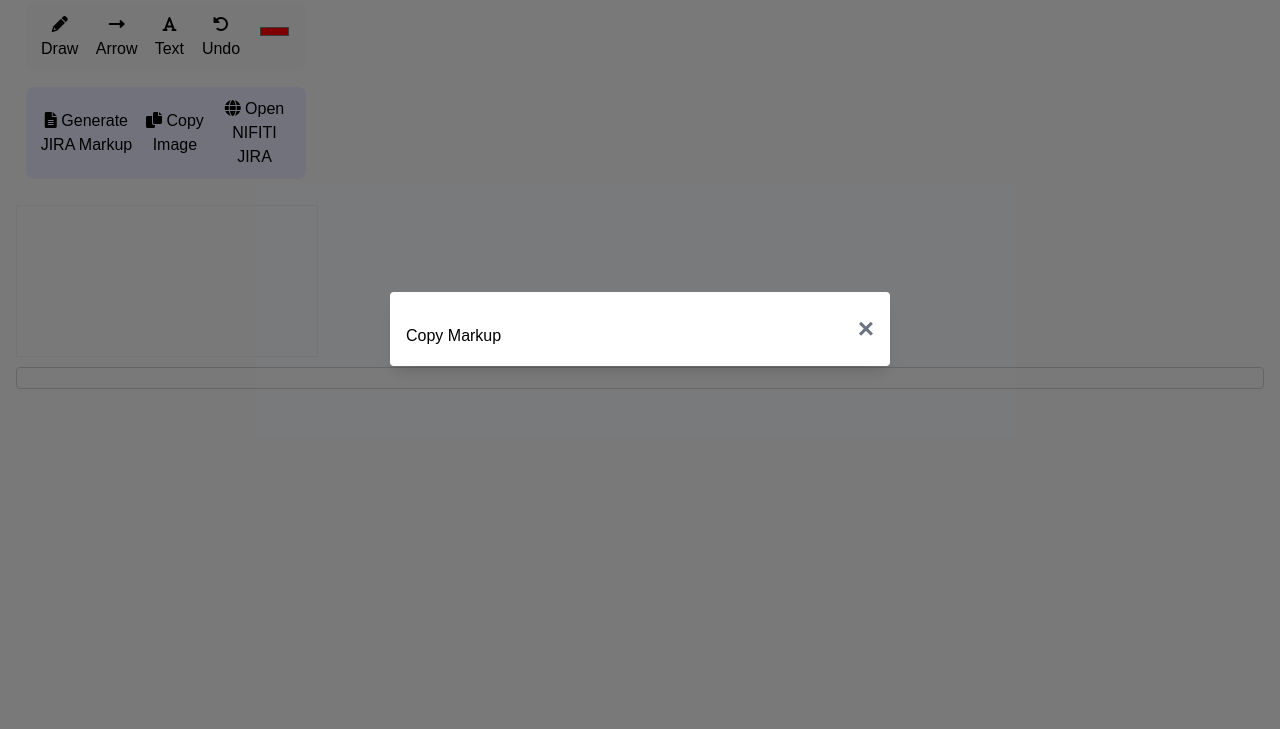
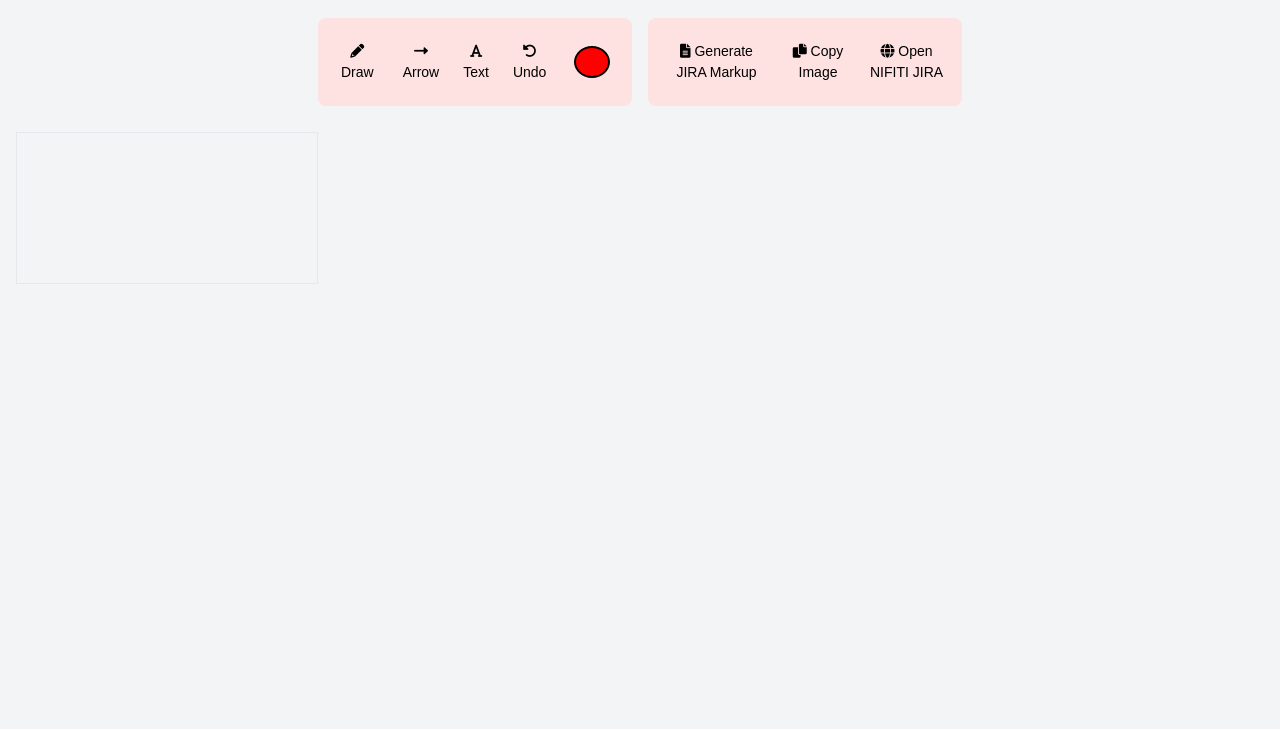
Before and after one commit to danilocecilia/bugify, a browser extension: page index.html in a window 1280 px wide. Shown: the part 71-800 px from the top of the page. Drawn offline with nearby package versions, Linux system fonts and the light colour scheme.

Commit message:
- css changes

```diff
--- a/index.html
+++ b/index.html
@@ -2,20 +2,23 @@
 <html>
   <head>
     <title>Captured Screenshot</title>
-    <script src="./tailwind.js"></script>
     <link
       rel="stylesheet"
       href="https://cdnjs.cloudflare.com/ajax/libs/font-awesome/6.0.0-beta3/css/all.min.css"
     />
+    <link
+      href="https://cdn.jsdelivr.net/npm/tailwindcss@2.2.19/dist/tailwind.min.css"
+      rel="stylesheet"
+    />
     <link rel="stylesheet" href="styles.css" />
   </head>
   <body class="bg-gray-100 p-4">
-    <div id="controls" class="mb-4">
-      <h1 class="text-2xl font-bold mb-4">Captured Screenshot</h1>
+    <div id="controls" class="flex flex-col gap-4 justify-center text-center">
+      <h1 class="text-2xl font-bold">Captured Screenshot</h1>
 
-      <div>
+      <div class="flex items-center justify-center gap-4">
         <!-- Editing Tools Section -->
-        <div id="editing-tools" class="flex space-x-2 mb-4">
+        <div id="editing-tools" class="flex space-x-2 mb-4 bg-red-100">
           <button id="activate-drawing" class="btn">
             <i class="fas fa-pencil-alt"></i> Draw
           </button>
@@ -28,17 +31,13 @@
           <button id="undo" class="btn">
             <i class="fas fa-undo-alt"></i> Undo
           </button>
-          <input
-            type="color"
-            id="color-picker"
-            value="#ff0000"
-            title="Choose Color"
-            class="border rounded p-1"
-          />
+          <div class="container justify-center">
+            <input type="color" id="color-picker" value="#ff0000" />
+          </div>
         </div>
 
         <!-- Export/Sharing Section -->
-        <div id="export-tools" class="flex space-x-2">
+        <div id="export-tools" class="flex space-x-2 mb-4 bg-red-100">
           <button id="generate-jira" class="btn">
             <i class="fas fa-file-alt"></i> Generate JIRA Markup
           </button>
@@ -60,7 +59,7 @@
       />
       <canvas id="drawing-canvas" class="border"></canvas>
     </div>
-    <div id="jira-markup" class="mt-4 p-4 bg-white border rounded"></div>
+    <!-- <div id="jira-markup" class="mt-4 p-4 bg-white border rounded"></div> -->
 
     <!-- The Modal -->
     <div
@@ -74,43 +73,6 @@
       </div>
     </div>
 
-    <!-- Jira Issue Modal -->
-    <!-- <div
-      id="openJiraModal"
-      class="modal fixed inset-0 bg-black bg-opacity-50 flex items-center justify-center"
-    >
-      <div class="modal-content bg-white p-4 rounded shadow-lg">
-        <span class="close text-gray-500 cursor-pointer">&times;</span>
-        <h2 class="text-xl font-bold mb-4">Open Jira Issue</h2>
-        <form id="jiraForm" class="space-y-4">
-          <div>
-            <label for="issueTitle" class="block font-medium"
-              >Issue Title:</label
-            >
-            <input
-              type="text"
-              id="issueTitle"
-              name="issueTitle"
-              required
-              class="border rounded p-2 w-full"
-            />
-          </div>
-          <div>
-            <label for="issueDescription" class="block font-medium"
-              >Issue Description:</label
-            >
-            <textarea
-              id="issueDescription"
-              name="issueDescription"
-              required
-              class="border rounded p-2 w-full"
-            ></textarea>
-          </div>
-          <button type="submit" class="btn">Submit</button>
-        </form>
-      </div>
-    </div> -->
-
     <script src="canvas.js"></script>
     <script src="modal.js"></script>
     <script src="jira.js"></script>
--- a/styles.css
+++ b/styles.css
@@ -1,7 +1,38 @@
+* {
+  padding: 0;
+  margin: 0;
+  box-sizing: border-box;
+}
+
+.container {
+  display: flex;
+  flex-direction: column;
+  align-items: center;
+}
+
 body {
   font-family: Arial, sans-serif;
   margin: 0;
   background-color: #f4f4f4;
+}
+
+#color-picker {
+  -webkit-appearance: none;
+  -moz-appearance: none;
+  appearance: none;
+  background-color: transparent;
+  width: 50px;
+  height: 50px;
+  border: none;
+  cursor: pointer;
+}
+#color-picker::-webkit-color-swatch {
+  border-radius: 50%;
+  border: 2px solid #000000;
+}
+#color-picker::-moz-color-swatch {
+  border-radius: 50%;
+  border: 2px solid #000000;
 }
 
 #canvas-container {
@@ -16,16 +47,16 @@ body {
   max-width: 100vw;
 }
 
-#jira-markup {
+/* #jira-markup {
   white-space: pre-wrap;
   background-color: #f4f4f4;
   padding: 10px;
   border: 1px solid #ccc;
   margin-top: 10px;
-}
+} */
 
 /* Modal styles */
-/* .modal {
+.modal {
   display: none;
   position: fixed;
   z-index: 1;
@@ -45,7 +76,7 @@ body {
   padding: 20px;
   border: 1px solid #888;
   width: 80%;
-} */
+}
 
 .close {
   color: #aaa;
@@ -63,7 +94,6 @@ body {
 
 #controls {
   font-family: Arial, sans-serif;
-  width: 300px;
   padding: 10px;
 }
 
@@ -72,14 +102,7 @@ body {
   margin-top: 15px;
   padding: 10px;
   border-radius: 8px;
-}
-
-#editing-tools {
-  background-color: #f0f0f0;
-}
-
-#export-tools {
-  background-color: #e6e6fa;
+  width: 314px;
 }
 
 button {
```
